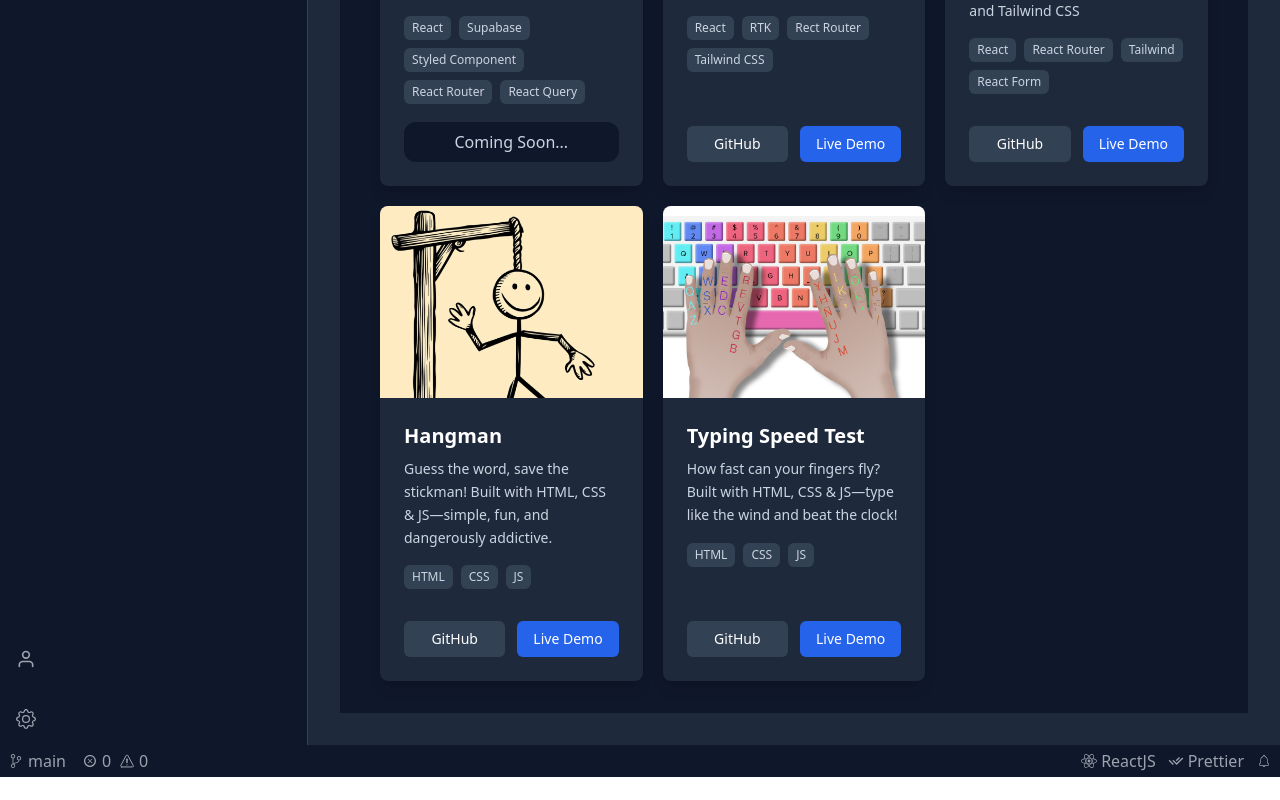
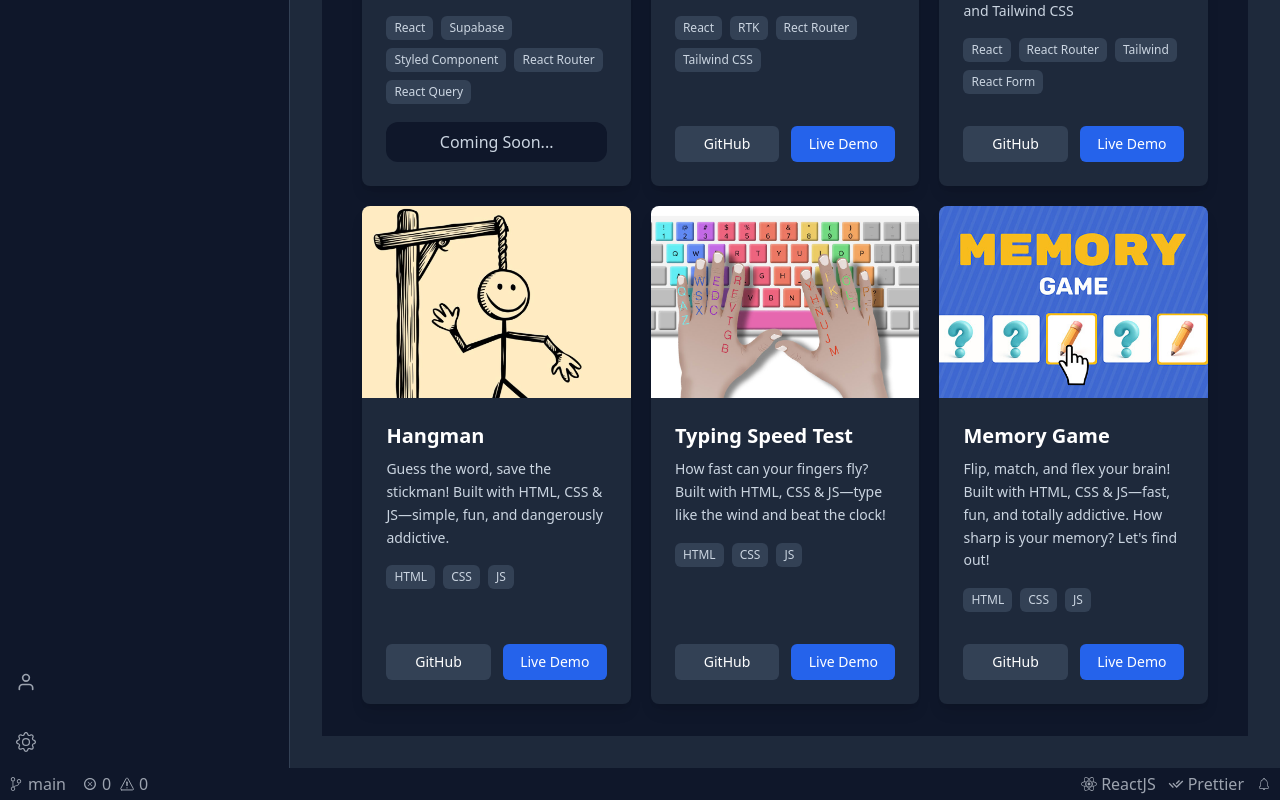
Before and after one commit to MoomenEltelbany/portfolio, a React (Vite) app: page /projects in a window 1280 px wide. Shown: the part 422-1222 px from the top of the page. Before the commit the page ends 1199 px from the top, so only its background shows below. Built offline with nearby package versions, Linux system fonts and the light colour scheme.

Commit message:
Add the Memory Game project

```diff
--- a/src/constants/projectsData.js
+++ b/src/constants/projectsData.js
@@ -4,6 +4,7 @@ import pizzaImage from "../assets/images/pizza-app.png";
 import portfolioImage from "../assets/images/portfolio.png";
 import hangmanImage from "../assets/images/hangman.jpg";
 import speedTypingImage from "../assets/images/typing-speed.jpg";
+import memoryGameImage from "../assets/images/memory-game.jpeg";
 
 export const projects = [
     {
@@ -77,4 +78,15 @@ export const projects = [
         liveUrl: "https://moomeneltelbany.github.io/Typing-Speed-Test/",
         published: true,
     },
+    {
+        id: 7,
+        image: memoryGameImage,
+        title: "Memory Game",
+        description:
+            "Flip, match, and flex your brain! Built with HTML, CSS & JS—fast, fun, and totally addictive. How sharp is your memory? Let's find out!",
+        technologies: ["HTML", "CSS", "JS"],
+        githubUrl: "https://github.com/MoomenEltelbany/Memory-Game",
+        liveUrl: "https://moomeneltelbany.github.io/Memory-Game/",
+        published: true,
+    },
 ];
```
Also changed, not shown: src/assets/images/memory-game.jpeg (added).
